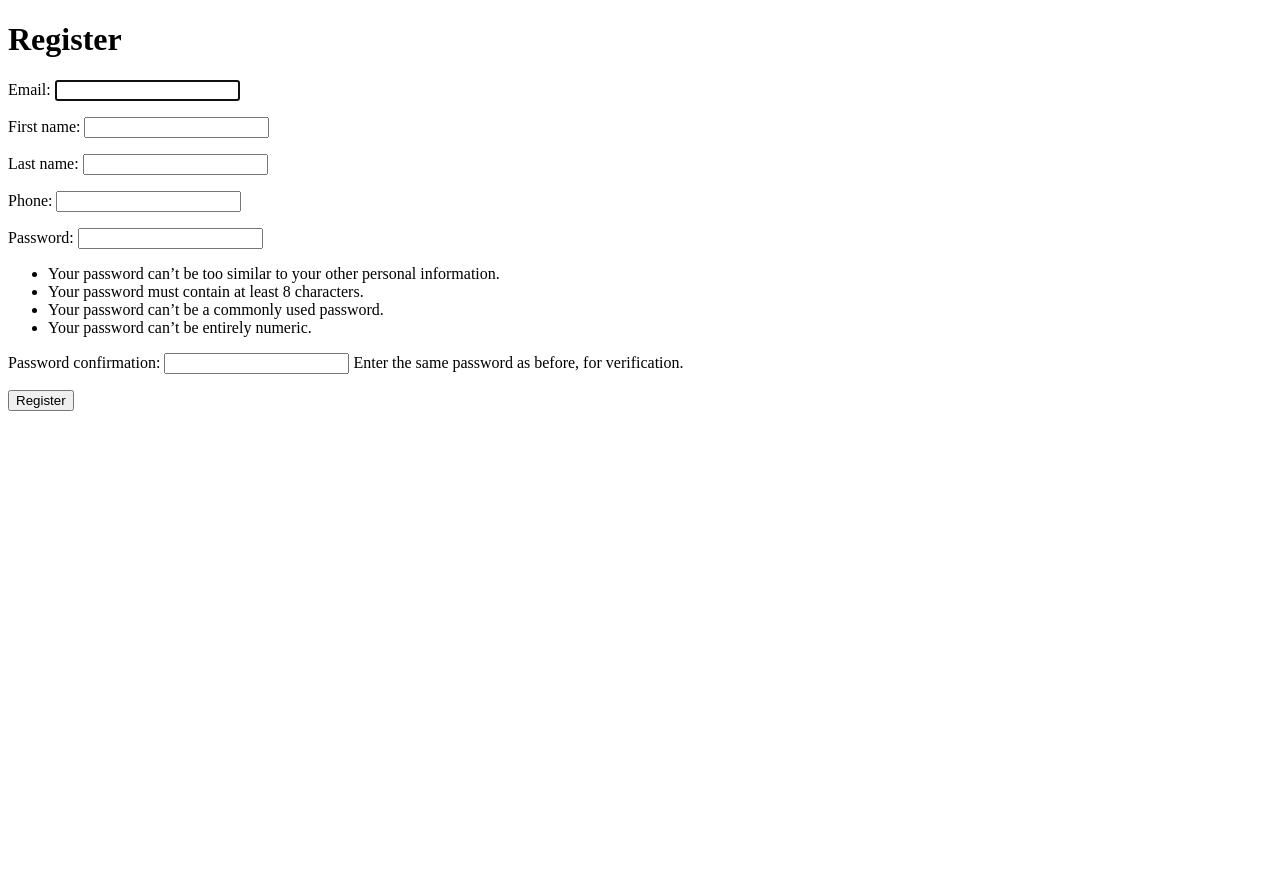
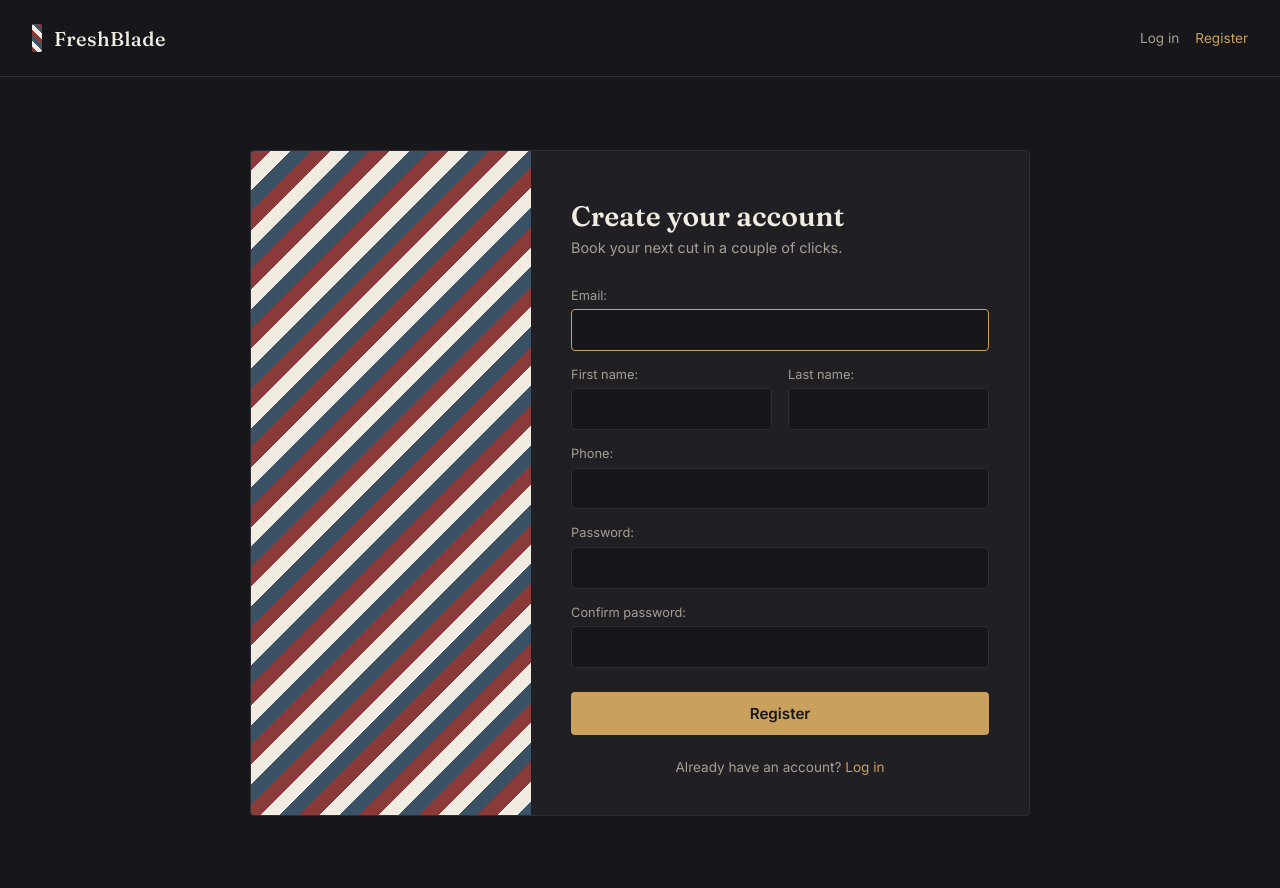
Before and after one commit to Cheshlya11/FreshBlade, a Django app: page /accounts/register/ in a window 1280 px wide. Run offline with Django 5.2, Linux system fonts and the light colour scheme.

Commit message:
feat(accounts): add login and logout views with styled templates

```diff
--- /dev/null
+++ b/backend/accounts/templates/accounts/base.html
@@ -0,0 +1,294 @@
+{% load static %}
+<!doctype html>
+<html lang="en">
+  <head>
+    <meta charset="UTF-8" />
+    <meta name="viewport" content="width=device-width, initial-scale=1.0" />
+    <title>{% block title %}FreshBlade{% endblock %}</title>
+    <link rel="preconnect" href="https://fonts.googleapis.com" />
+    <link
+      href="https://fonts.googleapis.com/css2?family=Fraunces:opsz,wght@9..144,500;9..144,600&family=Inter:wght@400;500;600&display=swap"
+      rel="stylesheet"
+    />
+    <style>
+      :root {
+        --bg: #17161a;
+        --surface: #201f24;
+        --surface-line: #2f2e34;
+        --text: #f1ece2;
+        --text-dim: #a79e93;
+        --gold: #c9a05c;
+        --crimson: #8b3a3a;
+        --navy: #3b5166;
+        --radius: 4px;
+      }
+
+      * {
+        box-sizing: border-box;
+      }
+
+      body {
+        margin: 0;
+        background: var(--bg);
+        color: var(--text);
+        font-family: "Inter", sans-serif;
+        min-height: 100vh;
+        display: flex;
+        flex-direction: column;
+      }
+
+      header {
+        padding: 1.5rem 2rem;
+        border-bottom: 1px solid var(--surface-line);
+        display: flex;
+        align-items: center;
+        justify-content: space-between;
+        gap: 0.75rem;
+      }
+
+      .pole {
+        width: 10px;
+        height: 28px;
+        border-radius: 2px;
+        background: repeating-linear-gradient(
+          45deg,
+          var(--crimson) 0px,
+          var(--crimson) 4px,
+          var(--text) 4px,
+          var(--text) 8px,
+          var(--navy) 8px,
+          var(--navy) 12px
+        );
+        flex-shrink: 0;
+      }
+
+      .brand {
+        font-family: "Fraunces", serif;
+        font-size: 1.25rem;
+        letter-spacing: 0.02em;
+      }
+
+      .nav-auth {
+        display: flex;
+        align-items: center;
+        gap: 1rem;
+        margin-left: auto;
+      }
+
+      .nav-user {
+        font-size: 0.85rem;
+        color: var(--text-dim);
+      }
+
+      .nav-link {
+        font-size: 0.85rem;
+        color: var(--text-dim);
+        text-decoration: none;
+      }
+
+      .nav-link--accent {
+        color: var(--gold);
+      }
+
+      .logout-form {
+        margin: 0;
+      }
+
+      .nav-link--button {
+        background: none;
+        border: none;
+        width: auto;
+        padding: 0;
+        margin: 0;
+        font-size: 0.85rem;
+        color: var(--text-dim);
+        cursor: pointer;
+        font-family: inherit;
+      }
+
+      .nav-link--button:hover {
+        color: var(--gold);
+      }
+
+      main {
+        flex: 1;
+        display: flex;
+        align-items: center;
+        justify-content: center;
+        padding: 2rem;
+      }
+
+      .auth-card {
+        display: flex;
+        width: 100%;
+        max-width: 780px;
+        max-height: 75vh;
+        background: var(--surface);
+        border: 1px solid var(--surface-line);
+        border-radius: var(--radius);
+        overflow: hidden;
+      }
+
+      .auth-card__side {
+        width: 36%;
+        background: repeating-linear-gradient(
+          135deg,
+          var(--crimson) 0px,
+          var(--crimson) 14px,
+          var(--text) 14px,
+          var(--text) 28px,
+          var(--navy) 28px,
+          var(--navy) 42px
+        );
+        display: none;
+        flex-shrink: 0;
+      }
+
+      .auth-card__form {
+        flex: 1;
+        padding: 3rem 2.5rem;
+        overflow-y: auto;
+      }
+
+      h1 {
+        font-family: "Fraunces", serif;
+        font-weight: 600;
+        font-size: 1.75rem;
+        margin: 0 0 0.4rem;
+      }
+
+      .subtitle {
+        color: var(--text-dim);
+        font-size: 0.9rem;
+        margin: 0 0 2rem;
+      }
+
+      .form-row {
+        display: grid;
+        grid-template-columns: 1fr 1fr;
+        gap: 1rem;
+      }
+
+      .form-row p {
+        margin: 0 0 0rem;
+      }
+
+      label {
+        display: block;
+        font-size: 0.8rem;
+        color: var(--text-dim);
+        margin-bottom: 0.4rem;
+      }
+
+      input {
+        width: 100%;
+        padding: 0.65rem 0.75rem;
+        background: var(--bg);
+        border: 1px solid var(--surface-line);
+        border-radius: var(--radius);
+        color: var(--text);
+        font-size: 0.95rem;
+        font-family: inherit;
+      }
+
+      input:focus {
+        outline: none;
+        border-color: var(--gold);
+      }
+
+      ul {
+        list-style-type: none;
+        padding: 0;
+        margin: 0.4rem 0 1.1rem;
+        font-size: 0.78rem;
+        color: var(--text-dim);
+        line-height: 1.5;
+      }
+
+      ul.errorlist {
+        color: var(--crimson);
+      }
+
+      .has-error input {
+        border-color: var(--crimson);
+      }
+
+      .has-error label {
+        color: var(--crimson);
+      }
+
+      .form-errors p {
+        color: var(--crimson);
+        font-size: 0.85rem;
+        margin: 0 0 1rem;
+      }
+
+      button {
+        width: 100%;
+        padding: 0.75rem;
+        margin-top: 0.5rem;
+        background: var(--gold);
+        color: var(--bg);
+        border: none;
+        border-radius: var(--radius);
+        font-size: 0.95rem;
+        font-weight: 600;
+        font-family: inherit;
+        cursor: pointer;
+      }
+
+      button:hover {
+        filter: brightness(1.08);
+      }
+
+      .switch-link {
+        margin-top: 1.5rem;
+        font-size: 0.85rem;
+        color: var(--text-dim);
+        text-align: center;
+      }
+
+      .switch-link a {
+        color: var(--gold);
+        text-decoration: none;
+      }
+
+      @media (min-width: 640px) {
+        .auth-card__side {
+          display: block;
+        }
+      }
+    </style>
+  </head>
+  <body>
+    <header>
+      <div class="pole"></div>
+      <span class="brand">FreshBlade</span>
+      <nav class="nav-auth">
+        {% if user.is_authenticated %}
+        <span class="nav-user"
+          >{{ user.get_full_name|default:user.email }}</span
+        >
+        <form
+          method="post"
+          action="{% url 'accounts:logout' %}"
+          class="logout-form"
+        >
+          {% csrf_token %}
+          <button type="submit" class="nav-link nav-link--button">
+            Log out
+          </button>
+        </form>
+        {% else %}
+        <a href="{% url 'accounts:login' %}" class="nav-link">Log in</a>
+        <a
+          href="{% url 'accounts:register' %}"
+          class="nav-link nav-link--accent"
+          >Register</a
+        >
+        {% endif %}
+      </nav>
+    </header>
+    <main>{% block content %}{% endblock %}</main>
+  </body>
+</html>
--- a/backend/accounts/templates/accounts/register.html
+++ b/backend/accounts/templates/accounts/register.html
@@ -1,13 +1,63 @@
-<!doctype html>
-<html>
-  <head>
-    <title>Register</title>
-  </head>
-  <body>
-    <h1>Register</h1>
-    <form method="post">
-      {% csrf_token %} {{ form.as_p }}
-      <button type="submit">Register</button>
-    </form>
-  </body>
-</html>
+{% extends "accounts/base.html" %}
+{% block title %}Register — FreshBlade{% endblock %}
+{% block content %}
+<div class="auth-card">
+    <div class="auth-card__side"></div>
+    <div class="auth-card__form">
+        <h1>Create your account</h1>
+        <p class="subtitle">Book your next cut in a couple of clicks.</p>
+        {% if form.non_field_errors %}
+        <div class="form-errors">
+            {% for error in form.non_field_errors %}
+            <p>{{ error }}</p>
+            {% endfor %}
+        </div>
+        {% endif %}
+        <form method="post">
+            {% csrf_token %}
+
+            <p class="{% if form.email.errors %}has-error{% endif %}">
+                <label for="{{ form.email.id_for_label }}">Email:</label>
+                {{ form.email }}
+                {{ form.email.errors }}
+            </p>
+
+            <div class="form-row">
+                <p class="{% if form.first_name.errors %}has-error{% endif %}">
+                    <label for="{{ form.first_name.id_for_label }}">First name:</label>
+                    {{ form.first_name }}
+                    {{ form.first_name.errors }}
+                </p>
+                <p class="{% if form.last_name.errors %}has-error{% endif %}">
+                    <label for="{{ form.last_name.id_for_label }}">Last name:</label>
+                    {{ form.last_name }}
+                    {{ form.last_name.errors }}
+                </p>
+            </div>
+
+            <p class="{% if form.phone.errors %}has-error{% endif %}">
+                <label for="{{ form.phone.id_for_label }}">Phone:</label>
+                {{ form.phone }}
+                {{ form.phone.errors }}
+            </p>
+
+            <p class="{% if form.password1.errors %}has-error{% endif %}">
+                <label for="{{ form.password1.id_for_label }}">Password:</label>
+                {{ form.password1 }}
+
+                {{ form.password1.errors }}
+            </p>
+
+            <p class="password-field {% if form.password2.errors %}has-error{% endif %}">
+                <label for="{{ form.password2.id_for_label }}">Confirm password:</label>
+                {{ form.password2 }}
+
+                {{ form.password2.errors }}
+            </p>
+
+            <button type="submit">Register</button>
+        </form>
+        <p class="switch-link">Already have an account? <a href="{% url 'accounts:login' %}">Log in</a></p>
+    </div>
+</div>
+{% endblock %}
--- a/backend/accounts/urls.py
+++ b/backend/accounts/urls.py
@@ -5,4 +5,6 @@
 
 urlpatterns = [
     path("register/", views.register_view, name="register"),
+    path("login/", views.login_view, name="login"),
+    path("logout/", views.logout_view, name="logout"),
 ]
--- a/backend/accounts/views.py
+++ b/backend/accounts/views.py
@@ -3,6 +3,10 @@
 from django.contrib.auth.forms import AuthenticationForm
 
 from .forms import ClientRegistrationForm
+
+
+def home_view(request):
+    return render(request, "accounts/home.html")
 
 
 def register_view(request):
@@ -13,7 +17,7 @@
             user.role = user.Role.CLIENT
             user.save()
             auth_login(request, user)
-            return redirect("catalog:service_list")
+            return redirect("home")
         return render(request, "accounts/register.html", {"form": form})
 
     return render(request, "accounts/register.html", {"form": ClientRegistrationForm()})
@@ -24,7 +28,7 @@
         form = AuthenticationForm(request, data=request.POST)
         if form.is_valid():
             auth_login(request, form.get_user())
-            return redirect("catalog:service_list")
+            return redirect("home")
         return render(request, "accounts/login.html", {"form": form})
 
     return render(request, "accounts/login.html", {"form": AuthenticationForm})
@@ -32,4 +36,4 @@
 
 def logout_view(request):
     auth_logout(request)
-    return redirect("catalog:service_list")
+    return redirect("home")
```
Also changed, not shown: backend/accounts/templates/accounts/login.html (+37 -13 lines).
